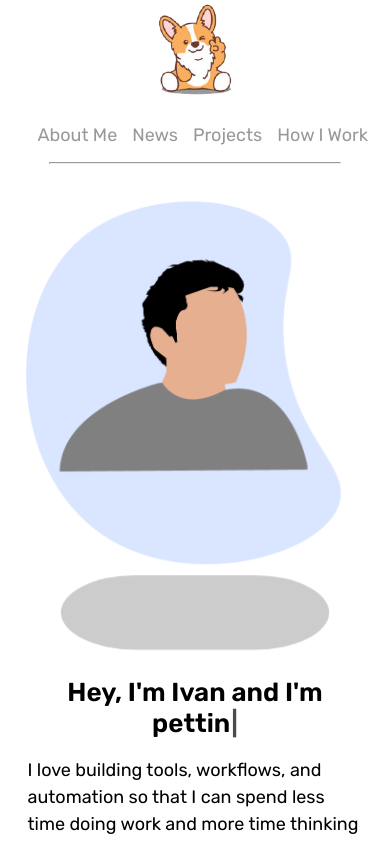
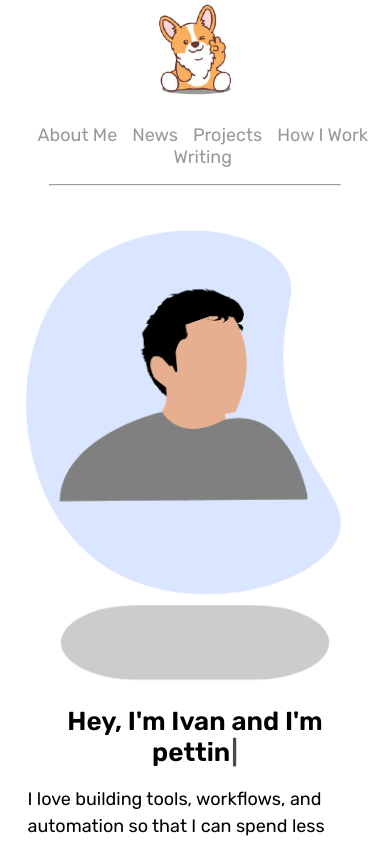
Before and after one commit to zhaovan/personal-site, a Next.js app: page / in a window 390 px wide. Shown: the top 841 px of the page. Built offline with nearby package versions, Linux system fonts and the light colour scheme.

Commit message:
responsive

```diff
--- a/components/navbar.js
+++ b/components/navbar.js
@@ -46,6 +46,11 @@ export default function NavBar({ currPage }) {
                         How I Work
                     </li>
                 </Link>
+                <Link href="https://zhaovan8.medium.com/">
+                    <li className={styles.horizontal} style={notActive}>
+                        Writing
+                    </li>
+                </Link>
             </ul>
             <hr className={styles.line} />
         </div>
--- a/styles/Navbar.module.css
+++ b/styles/Navbar.module.css
@@ -32,7 +32,16 @@
     cursor: pointer;
 }
 
-@media (max-width: 480px) {
+/* @media (min-width: 480px) and (max-width: 745px) {
+    .horizontal {
+        margin: 4px;
+    }
+    .logo {
+        width: 10%;
+    }
+} */
+
+@media (max-width: 745px) {
     .logo {
         width: 25%;
         margin-left: 37.5%;
@@ -48,9 +57,11 @@
         padding-inline-start: 4%;
         display: flex;
         justify-content: center;
+        flex-wrap: wrap;
     }
     .line {
         width: 75%;
+        margin-bottom: 4%;
         display: block !important;
     }
 }
```
Also changed, not shown: styles/Projects.module.css (+1 -20 lines).
